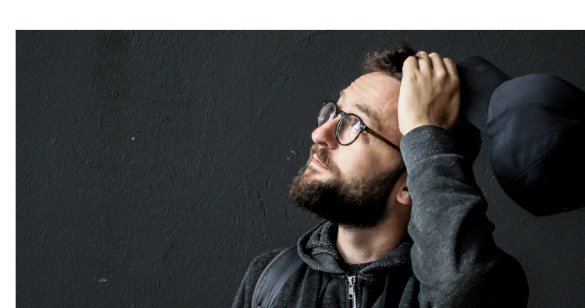
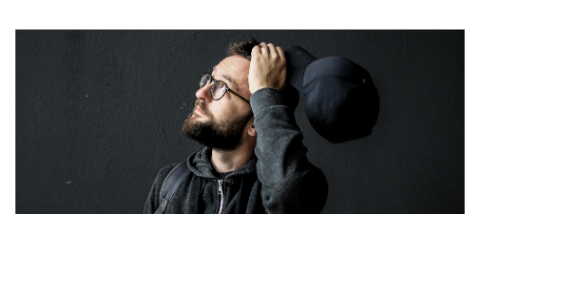
Before and after one commit to mrVoit/Portfolio, a plain HTML site: page index.html in a window 390 px wide. Shown: the part 172-480 px from the top of the page, 585 px wide, since content can reach past the window. Drawn offline with nearby package versions, Linux system fonts and the light colour scheme.

Commit message:
adaptation 2.0

```diff
--- a/css/style.css
+++ b/css/style.css
@@ -307,4 +307,8 @@ a {
     .items {
         grid-template-columns: repeat(2, 1fr);
     }
+
+    .container {
+        width: 480px;
+    }
 }
```
